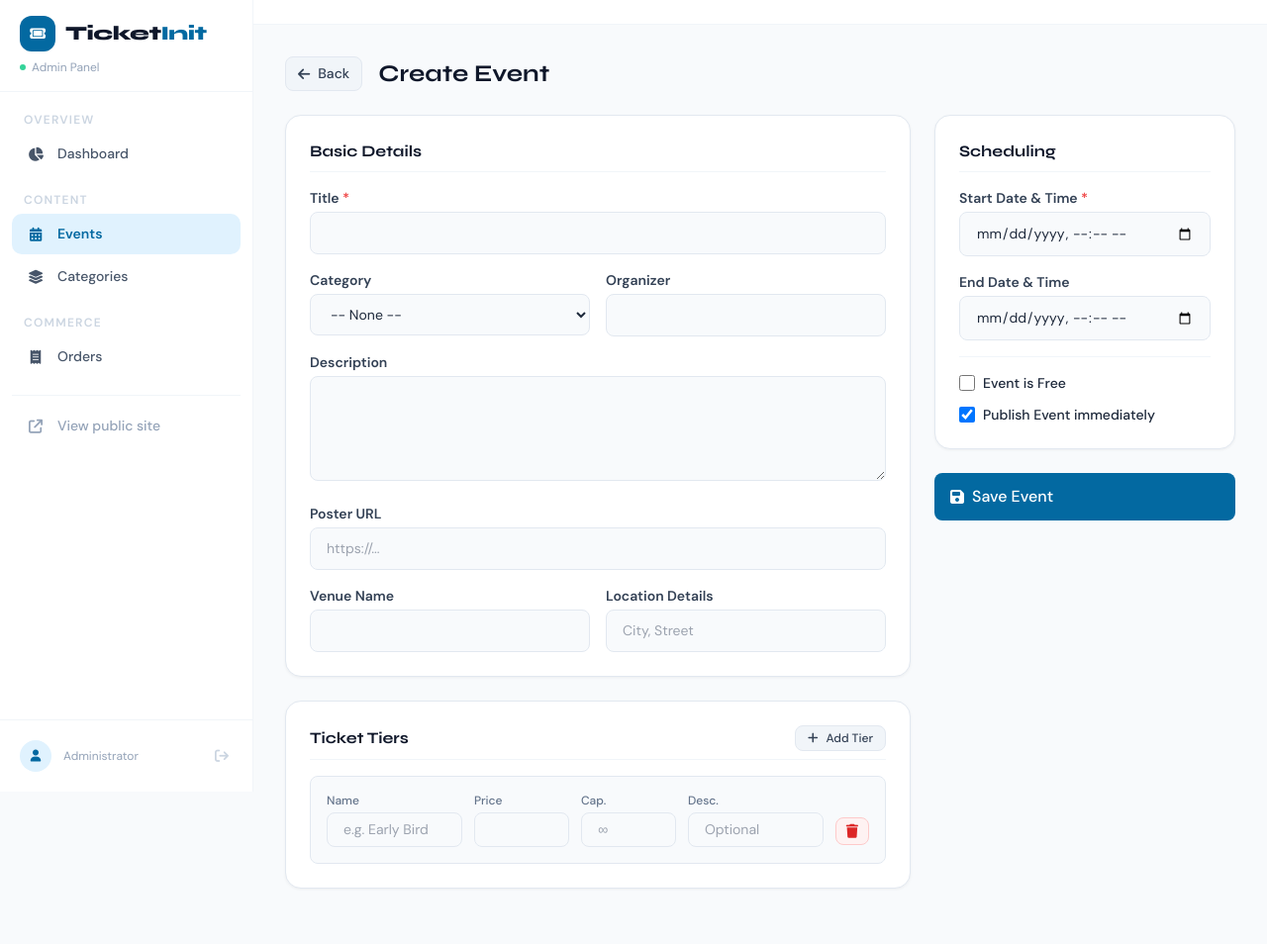
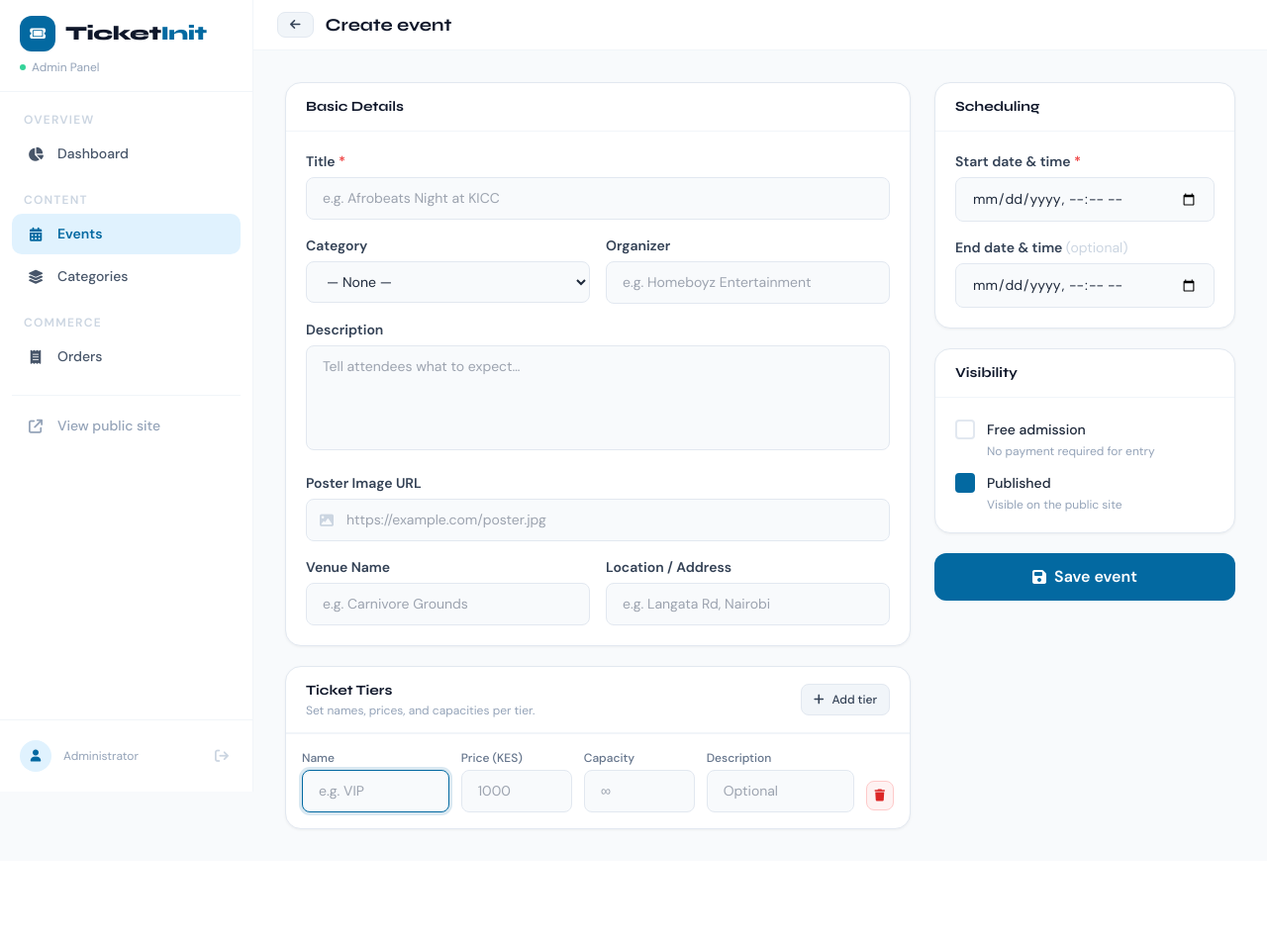
Before and after one commit to samsonthomas951/TicketInit, a FastAPI app: page /admin/events/new in a window 1280 px wide. Shown: the whole page at 99% size. After the commit the page ends 839 px from the top, so only its background shows below. Run offline with FastAPI, Linux system fonts and the light colour scheme; the visitor is signed in with stand-in values (Sample User, id 1); data that the repository does not hold is empty; some libraries are stand-ins or nearby versions.

Commit message:
Update event_form.html

```diff
--- a/app/templates/admin/event_form.html
+++ b/app/templates/admin/event_form.html
@@ -1,145 +1,313 @@
 {% extends "base.html" %}
-{% block title %}{% if mode == 'create' %}Create Event{% else %}Edit Event{% endif %}{% endblock %}
+{% block title %}{% if mode == 'create' %}Create Event{% else %}Edit — {{ event.title }}{% endif %}{% endblock %}
+
+{% block page_header %}
+<div class="flex items-center gap-3">
+  <a href="/admin/events" class="btn btn-soft btn-sm">
+    <i class="fa-solid fa-arrow-left"></i>
+  </a>
+  <div>
+    <h1 class="font-display font-bold text-lg text-ink-900 leading-tight">
+      {% if mode == 'create' %}Create event{% else %}Edit event{% endif %}
+    </h1>
+    {% if mode == 'edit' %}
+    <p class="text-xs text-ink-400 truncate max-w-xs">{{ event.title }}</p>
+    {% endif %}
+  </div>
+</div>
+{% endblock %}
+
+{% block header_actions %}
+{% if mode == 'edit' %}
+<a href="/e/{{ event.slug }}" target="_blank"
+   class="btn btn-soft btn-sm hidden sm:inline-flex">
+  <i class="fa-solid fa-arrow-up-right-from-square"></i> Preview
+</a>
+{% endif %}
+{% endblock %}
 
 {% block content %}
-<div class="flex items-center gap-4 mb-6">
-  <a href='' class="btn btn-soft py-1.5 px-3"><i class="fa-solid fa-arrow-left"></i> Back</a>
-  <h1 class="text-2xl font-display font-bold text-ink-900">{% if mode == 'create' %}Create Event{% else %}Edit Event{% endif %}</h1>
-</div>
 
+<!-- Alerts -->
 {% if errors %}
-<div class="bg-red-50 text-red-600 p-4 rounded-xl border border-red-200 mb-6">
-  <ul class="list-disc ml-5 text-sm space-y-1">
+<div class="mb-6 flex items-start gap-3 p-4 rounded-xl bg-red-50 border border-red-100 text-red-700">
+  <i class="fa-solid fa-circle-exclamation mt-0.5 shrink-0"></i>
+  <ul class="text-sm space-y-1 list-disc ml-1">
     {% for err in errors %}<li>{{ err }}</li>{% endfor %}
   </ul>
 </div>
 {% endif %}
 
 {% if saved %}
-<div class="bg-emerald-50 text-emerald-700 p-4 rounded-xl border border-emerald-200 mb-6 flex items-center gap-2">
-  <i class="fa-solid fa-check-circle"></i> Event saved successfully!
+<div class="mb-6 flex items-center gap-2.5 p-4 rounded-xl bg-emerald-50 border border-emerald-100 text-emerald-700">
+  <i class="fa-solid fa-circle-check shrink-0"></i>
+  <span class="text-sm font-medium">Event saved successfully!</span>
 </div>
 {% endif %}
 
-<form method="POST" action="{% if mode == 'create' %}/admin/events/new{% else %}/admin/events/{{ event.id }}/edit{% endif %}">
 
-  <div class="grid grid-cols-1 lg:grid-cols-3 gap-6 mb-6">
-    <!-- Main Info -->
-    <div class="lg:col-span-2 space-y-6">
-      <div class="card p-6 space-y-4">
-        <h3 class="font-display font-bold text-ink-900 border-b border-ink-100 pb-2">Basic Details</h3>
+<form method="POST"
+      action="{% if mode == 'create' %}/admin/events/new{% else %}/admin/events/{{ event.id }}/edit{% endif %}">
+
+  <div class="grid grid-cols-1 lg:grid-cols-3 gap-6">
+
+    <div class="lg:col-span-2 space-y-5">
+
+      <!-- Basic info -->
+      <div class="card overflow-hidden">
+        <div class="card-head">
+          <h2 class="font-display font-bold text-ink-900 text-sm">Basic Details</h2>
+        </div>
+        <div class="card-body space-y-4">
 
           <div>
-          <label class="block text-sm font-semibold text-ink-700 mb-1">Title <span class="text-red-500">*</span></label>
-          <input type="text" name="title" class="field" required value="{{ event.title if event else '' }}" />
+            <label class="block text-sm font-semibold text-ink-700 mb-1.5">
+              Title <span class="text-red-500">*</span>
+            </label>
+            <input type="text" name="title" class="field"
+                   value="{{ event.title if event else '' }}"
+                   placeholder="e.g. Afrobeats Night at KICC" required />
           </div>
 
-        <div class="grid grid-cols-2 gap-4">
+          <div class="grid sm:grid-cols-2 gap-4">
             <div>
-            <label class="block text-sm font-semibold text-ink-700 mb-1">Category</label>
+              <label class="block text-sm font-semibold text-ink-700 mb-1.5">Category</label>
               <select name="category_id" class="field">
-              <option value="">-- None --</option>
+                <option value="">— None —</option>
                 {% for cat in categories %}
-                <option value="{{ cat.id }}" {% if event and event.category_id == cat.id %}selected{% endif %}>{{ cat.name }}</option>
+                <option value="{{ cat.id }}"
+                  {% if event and event.category_id == cat.id %}selected{% endif %}>
+                  {{ cat.name }}
+                </option>
                 {% endfor %}
               </select>
             </div>
             <div>
-            <label class="block text-sm font-semibold text-ink-700 mb-1">Organizer</label>
-            <input type="text" name="organizer" class="field" value="{{ event.organizer if event else '' }}" />
+              <label class="block text-sm font-semibold text-ink-700 mb-1.5">Organizer</label>
+              <input type="text" name="organizer" class="field"
+                     value="{{ event.organizer if event else '' }}"
+                     placeholder="e.g. Homeboyz Entertainment" />
             </div>
           </div>
 
           <div>
-          <label class="block text-sm font-semibold text-ink-700 mb-1">Description</label>
-          <textarea name="description" rows="4" class="field">{{ event.description if event else '' }}</textarea>
+            <label class="block text-sm font-semibold text-ink-700 mb-1.5">Description</label>
+            <textarea name="description" rows="4" class="field resize-none"
+                      placeholder="Tell attendees what to expect…">{{ event.description if event else '' }}</textarea>
           </div>
 
           <div>
-          <label class="block text-sm font-semibold text-ink-700 mb-1">Poster URL</label>
-          <input type="url" name="poster_url" class="field" value="{{ event.poster_url if event else '' }}" placeholder="https://..." />
+            <label class="block text-sm font-semibold text-ink-700 mb-1.5">Poster Image URL</label>
+            <div class="relative">
+              <i class="fa-solid fa-image absolute left-3.5 top-1/2 -translate-y-1/2 text-ink-300 text-sm"></i>
+              <input type="url" name="poster_url" class="field pl-10"
+                     value="{{ event.poster_url if event else '' }}"
+                     placeholder="https://example.com/poster.jpg" />
+            </div>
+            {% if event and event.poster_url %}
+            <div class="mt-2 flex items-center gap-3">
+              <img src="{{ event.poster_url }}" alt="Poster preview"
+                   class="w-16 h-16 rounded-lg object-cover border border-ink-200" />
+              <span class="text-xs text-ink-400">Current poster</span>
+            </div>
+            {% endif %}
           </div>
 
-        <div class="grid grid-cols-2 gap-4">
+          <div class="grid sm:grid-cols-2 gap-4">
             <div>
-            <label class="block text-sm font-semibold text-ink-700 mb-1">Venue Name</label>
-            <input type="text" name="venue" class="field" value="{{ event.venue if event else '' }}" />
+              <label class="block text-sm font-semibold text-ink-700 mb-1.5">Venue Name</label>
+              <input type="text" name="venue" class="field"
+                     value="{{ event.venue if event else '' }}"
+                     placeholder="e.g. Carnivore Grounds" />
             </div>
             <div>
-            <label class="block text-sm font-semibold text-ink-700 mb-1">Location Details</label>
-            <input type="text" name="location" class="field" value="{{ event.location if event else '' }}" placeholder="City, Street" />
+              <label class="block text-sm font-semibold text-ink-700 mb-1.5">Location / Address</label>
+              <input type="text" name="location" class="field"
+                     value="{{ event.location if event else '' }}"
+                     placeholder="e.g. Langata Rd, Nairobi" />
+            </div>
+          </div>
+
+        </div>
+      </div>
+
+      <div class="card overflow-hidden">
+        <div class="card-head flex items-center justify-between">
+          <div>
+            <h2 class="font-display font-bold text-ink-900 text-sm">Ticket Tiers</h2>
+            <p class="text-xs text-ink-400 mt-0.5">Set names, prices, and capacities per tier.</p>
+          </div>
+          <button type="button" onclick="addTier()"
+                  class="btn btn-soft btn-sm">
+            <i class="fa-solid fa-plus"></i> Add tier
+          </button>
+        </div>
+
+        <div id="tiers-container" class="divide-y divide-ink-100">
+          {% for tier in tiers %}
+          <div class="tier-row grid grid-cols-[1fr_7rem_7rem_1fr_auto] gap-3 items-end p-4">
+            <input type="hidden" name="tier_id[]" value="{{ tier.id }}" />
+            <div>
+              <label class="block text-xs font-medium text-ink-500 mb-1">Name</label>
+              <input type="text" name="tier_name[]" class="field"
+                     value="{{ tier.name }}" placeholder="e.g. VIP" required />
+            </div>
+            <div>
+              <label class="block text-xs font-medium text-ink-500 mb-1">Price (KES)</label>
+              <input type="number" name="tier_price[]" class="field"
+                     value="{{ tier.price }}" min="0" step="50" required />
+            </div>
+            <div>
+              <label class="block text-xs font-medium text-ink-500 mb-1">Capacity</label>
+              <input type="number" name="tier_capacity[]" class="field"
+                     value="{{ tier.capacity or '' }}" min="1" placeholder="∞" />
+            </div>
+            <div>
+              <label class="block text-xs font-medium text-ink-500 mb-1">Description</label>
+              <input type="text" name="tier_desc[]" class="field"
+                     value="{{ tier.description or '' }}" placeholder="Optional note" />
+            </div>
+            <div class="pb-0.5">
+              <button type="button" onclick="removeTier(this)"
+                      class="btn btn-danger btn-sm p-2" aria-label="Remove tier">
+                <i class="fa-solid fa-trash"></i>
+              </button>
+            </div>
+          </div>
+          {% endfor %}
+        </div>
+
+        <div id="tiersEmpty"
+             class="{% if tiers %}hidden{% endif %} p-8 text-center text-ink-400">
+          <i class="fa-solid fa-ticket text-2xl text-ink-200 mb-2 block"></i>
+          <p class="text-sm">No ticket tiers yet.</p>
+          <button type="button" onclick="addTier()"
+                  class="btn btn-soft btn-sm mt-3 mx-auto">
+            <i class="fa-solid fa-plus"></i> Add first tier
+          </button>
+        </div>
+      </div>
+
+    </div>
+    <div class="space-y-5">
+
+      <!-- Scheduling -->
+      <div class="card overflow-hidden">
+        <div class="card-head">
+          <h2 class="font-display font-bold text-ink-900 text-sm">Scheduling</h2>
+        </div>
+        <div class="card-body space-y-4">
+          <div>
+            <label class="block text-sm font-semibold text-ink-700 mb-1.5">
+              Start date & time <span class="text-red-500">*</span>
+            </label>
+            <input type="datetime-local" name="start_date" class="field" required
+                   value="{% if event and event.start_date %}{{ event.start_date.strftime('%Y-%m-%dT%H:%M') }}{% endif %}" />
+          </div>
+          <div>
+            <label class="block text-sm font-semibold text-ink-700 mb-1.5">
+              End date & time <span class="text-ink-300 font-normal">(optional)</span>
+            </label>
+            <input type="datetime-local" name="end_date" class="field"
+                   value="{% if event and event.end_date %}{{ event.end_date.strftime('%Y-%m-%dT%H:%M') }}{% endif %}" />
           </div>
         </div>
       </div>
 
-      <!-- Tickets -->
-      <div class="card p-6">
-        <div class="flex items-center justify-between border-b border-ink-100 pb-2 mb-4">
-          <h3 class="font-display font-bold text-ink-900">Ticket Tiers</h3>
-          <button type="button" onclick="addTier()" class="btn btn-soft py-1 px-3 text-xs"><i class="fa-solid fa-plus"></i> Add Tier</button>
+      <div class="card overflow-hidden">
+        <div class="card-head">
+          <h2 class="font-display font-bold text-ink-900 text-sm">Visibility</h2>
         </div>
+        <div class="card-body space-y-3">
 
-        <div id="tiers-container" class="space-y-4">
-          {% for tier in tiers %}
-          <div class="tier-row flex gap-3 items-end p-4 bg-ink-50 border border-ink-200 rounded-lg">
-            <input type="hidden" name="tier_id[]" value="{{ tier.id }}" />
-            <div class="flex-1"><label class="block text-xs font-medium text-ink-500 mb-1">Name</label><input type="text" name="tier_name[]" class="field py-1.5" value="{{ tier.name }}" required></div>
-            <div class="w-24"><label class="block text-xs font-medium text-ink-500 mb-1">Price</label><input type="number" name="tier_price[]" class="field py-1.5" value="{{ tier.price }}" required min="0"></div>
-            <div class="w-24"><label class="block text-xs font-medium text-ink-500 mb-1">Cap.</label><input type="number" name="tier_capacity[]" class="field py-1.5" value="{{ tier.capacity or '' }}" placeholder="∞"></div>
-            <div class="flex-1"><label class="block text-xs font-medium text-ink-500 mb-1">Desc.</label><input type="text" name="tier_desc[]" class="field py-1.5" value="{{ tier.description or '' }}"></div>
-            <button type="button" onclick="this.closest('.tier-row').remove()" class="btn btn-danger py-1.5 px-2.5 mb-0.5"><i class="fa-solid fa-trash"></i></button>
+          <label class="flex items-start gap-3 cursor-pointer group">
+            <div class="relative mt-0.5">
+              <input type="checkbox" name="is_free" class="sr-only peer"
+                     {% if event and event.is_free %}checked{% endif %} />
+              <div class="w-5 h-5 rounded border-2 border-ink-200 bg-white
+                          peer-checked:border-brand-700 peer-checked:bg-brand-700
+                          transition-all flex items-center justify-center">
+                <i class="fa-solid fa-check text-white text-[10px] hidden peer-checked:block"></i>
               </div>
-          {% endfor %}
             </div>
+            <div>
+              <span class="text-sm font-medium text-ink-800">Free admission</span>
+              <p class="text-xs text-ink-400 mt-0.5">No payment required for entry</p>
+            </div>
+          </label>
+
+          <label class="flex items-start gap-3 cursor-pointer group">
+            <div class="relative mt-0.5">
+              <input type="checkbox" name="is_published" class="sr-only peer"
+                     {% if not event or event.is_published %}checked{% endif %} />
+              <div class="w-5 h-5 rounded border-2 border-ink-200 bg-white
+                          peer-checked:border-brand-700 peer-checked:bg-brand-700
+                          transition-all flex items-center justify-center">
+                <i class="fa-solid fa-check text-white text-[10px] hidden peer-checked:block"></i>
+              </div>
+            </div>
+            <div>
+              <span class="text-sm font-medium text-ink-800">Published</span>
+              <p class="text-xs text-ink-400 mt-0.5">Visible on the public site</p>
+            </div>
+          </label>
+
         </div>
       </div>
 
-    <!-- Sidebar -->
-    <div class="space-y-6">
-      <div class="card p-6 space-y-4">
-        <h3 class="font-display font-bold text-ink-900 border-b border-ink-100 pb-2">Scheduling</h3>
+      <!-- Save -->
+      <button type="submit"
+              class="w-full flex items-center justify-center gap-2 py-3 px-4
+                     bg-brand-700 hover:bg-brand-800 text-white font-semibold
+                     rounded-xl transition-colors">
+        <i class="fa-solid fa-floppy-disk"></i>
+        Save event
+      </button>
 
-        <div>
-          <label class="block text-sm font-semibold text-ink-700 mb-1">Start Date & Time <span class="text-red-500">*</span></label>
-          <input type="datetime-local" name="start_date" class="field" required
-            value="{% if event and event.start_date %}{{ event.start_date.strftime('%Y-%m-%dT%H:%M') }}{% endif %}" />
+      {% if mode == 'edit' %}
+      <form action="/admin/events/{{ event.id }}/delete" method="POST"
+            onsubmit="return confirm('Permanently delete this event?');">
+        <button type="submit"
+                class="w-full flex items-center justify-center gap-2 py-2.5 px-4
+                       bg-white hover:bg-red-50 text-red-500 hover:text-red-600
+                       border border-red-100 hover:border-red-200
+                       rounded-xl transition-colors text-sm font-medium">
+          <i class="fa-solid fa-trash"></i>
+          Delete event
+        </button>
+      </form>
+      {% endif %}
+
     </div>
 
-        <div>
-          <label class="block text-sm font-semibold text-ink-700 mb-1">End Date & Time</label>
-          <input type="datetime-local" name="end_date" class="field"
-            value="{% if event and event.end_date %}{{ event.end_date.strftime('%Y-%m-%dT%H:%M') }}{% endif %}" />
-        </div>
-
-        <div class="pt-4 border-t border-ink-100 space-y-3">
-          <label class="flex items-center gap-2 cursor-pointer">
-            <input type="checkbox" name="is_free" class="w-4 h-4 text-brand-600 rounded border-ink-300" {% if event and event.is_free %}checked{% endif %}>
-            <span class="text-sm font-medium text-ink-800">Event is Free</span>
-          </label>
-
-          <label class="flex items-center gap-2 cursor-pointer">
-            <input type="checkbox" name="is_published" class="w-4 h-4 text-brand-600 rounded border-ink-300" {% if not event or event.is_published %}checked{% endif %}>
-            <span class="text-sm font-medium text-ink-800">Publish Event immediately</span>
-          </label>
-        </div>
-      </div>
-
-      <button type="submit" class="btn btn-brand w-full py-3 text-base">
-        <i class="fa-solid fa-save"></i> Save Event
-      </button>
-    </div>
   </div>
 </form>
 
-<!-- JS Template for Ticket Tier -->
 <template id="tier-template">
-  <div class="tier-row flex gap-3 items-end p-4 bg-ink-50 border border-ink-200 rounded-lg">
+  <div class="tier-row grid grid-cols-[1fr_7rem_7rem_1fr_auto] gap-3 items-end p-4 border-t border-ink-100">
     <input type="hidden" name="tier_id[]" value="" />
-    <div class="flex-1"><label class="block text-xs font-medium text-ink-500 mb-1">Name</label><input type="text" name="tier_name[]" class="field py-1.5" placeholder="e.g. Early Bird" required></div>
-    <div class="w-24"><label class="block text-xs font-medium text-ink-500 mb-1">Price</label><input type="number" name="tier_price[]" class="field py-1.5" required min="0"></div>
-    <div class="w-24"><label class="block text-xs font-medium text-ink-500 mb-1">Cap.</label><input type="number" name="tier_capacity[]" class="field py-1.5" placeholder="∞"></div>
-    <div class="flex-1"><label class="block text-xs font-medium text-ink-500 mb-1">Desc.</label><input type="text" name="tier_desc[]" class="field py-1.5" placeholder="Optional"></div>
-    <button type="button" onclick="this.closest('.tier-row').remove()" class="btn btn-danger py-1.5 px-2.5 mb-0.5"><i class="fa-solid fa-trash"></i></button>
+    <div>
+      <label class="block text-xs font-medium text-ink-500 mb-1">Name</label>
+      <input type="text" name="tier_name[]" class="field" placeholder="e.g. VIP" required />
+    </div>
+    <div>
+      <label class="block text-xs font-medium text-ink-500 mb-1">Price (KES)</label>
+      <input type="number" name="tier_price[]" class="field" min="0" step="50" placeholder="1000" required />
+    </div>
+    <div>
+      <label class="block text-xs font-medium text-ink-500 mb-1">Capacity</label>
+      <input type="number" name="tier_capacity[]" class="field" min="1" placeholder="∞" />
+    </div>
+    <div>
+      <label class="block text-xs font-medium text-ink-500 mb-1">Description</label>
+      <input type="text" name="tier_desc[]" class="field" placeholder="Optional" />
+    </div>
+    <div class="pb-0.5">
+      <button type="button" onclick="removeTier(this)"
+              class="btn btn-danger btn-sm p-2" aria-label="Remove tier">
+        <i class="fa-solid fa-trash"></i>
+      </button>
+    </div>
   </div>
 </template>
 
@@ -147,11 +315,27 @@
 
 {% block scripts %}
 <script>
+  const container  = document.getElementById('tiers-container');
+  const emptyState = document.getElementById('tiersEmpty');
+
+  function syncEmpty() {
+    const rows = container.querySelectorAll('.tier-row');
+    emptyState.classList.toggle('hidden', rows.length > 0);
+  }
+
   function addTier() {
     const tpl = document.getElementById('tier-template').content.cloneNode(true);
-    document.getElementById('tiers-container').appendChild(tpl);
+    container.appendChild(tpl);
+    syncEmpty();
+    // Focus the new name input
+    container.lastElementChild?.querySelector('input[name="tier_name[]"]')?.focus();
   }
-  // Add a default tier if empty and in create mode
+
+  function removeTier(btn) {
+    btn.closest('.tier-row').remove();
+    syncEmpty();
+  }
+
   {% if mode == 'create' and not tiers %}
     addTier();
   {% endif %}
```
Lines whose indentation alone changed are shown as unchanged.
